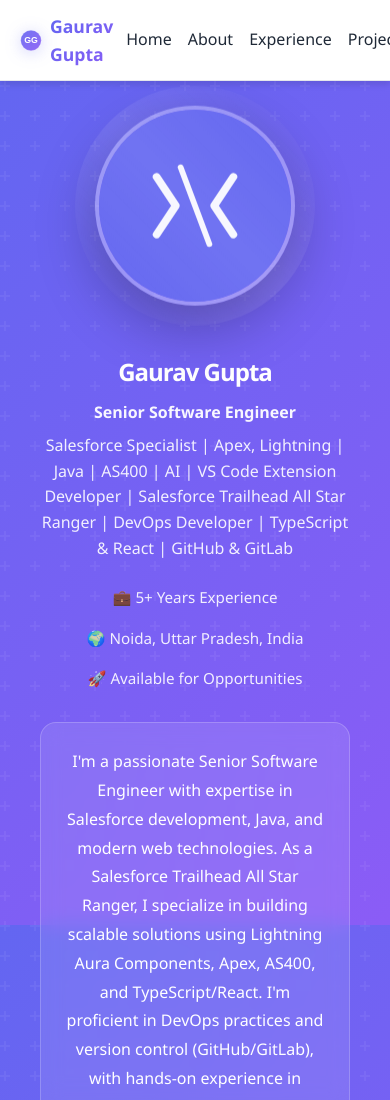
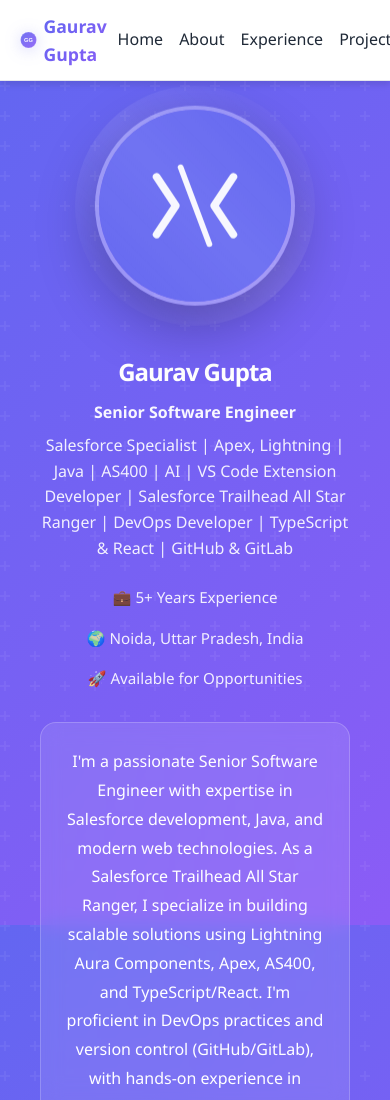
Before and after one commit to gauravgupta0612/gaurav-portfolio, a plain HTML site: page index.html in a window 390 px wide. Shown: the top 1100 px of the page. Drawn offline with Linux system fonts and the light colour scheme.

Commit message:
Reduce logo size and adjust proportions for better navbar appearance

```diff
--- a/css/styles.css
+++ b/css/styles.css
@@ -77,7 +77,7 @@
 .nav-brand {
     display: flex;
     align-items: center;
-    gap: 0.8rem;
+    gap: 0.5rem;
     cursor: pointer;
     transition: all 0.3s ease;
 }
@@ -87,8 +87,8 @@
 }
 
 .logo-svg {
-    width: 45px;
-    height: 45px;
+    width: 32px;
+    height: 32px;
     filter: drop-shadow(0 2px 8px rgba(99, 102, 241, 0.3));
     transition: all 0.3s ease;
 }
@@ -1182,12 +1182,12 @@
     }
 
     .nav-brand {
-        gap: 0.5rem;
+        gap: 0.4rem;
     }
 
     .logo-svg {
-        width: 35px;
-        height: 35px;
+        width: 28px;
+        height: 28px;
     }
 
     .nav-brand h1 {
--- a/index.html
+++ b/index.html
@@ -25,7 +25,7 @@
                     <!-- Border Circle -->
                     <circle cx="30" cy="30" r="28" fill="none" stroke="white" stroke-width="2" opacity="0.3"/>
                     <!-- GG Text -->
-                    <text x="30" y="38" font-size="24" font-weight="bold" fill="white" text-anchor="middle" font-family="Arial, sans-serif">GG</text>
+                    <text x="30" y="37" font-size="20" font-weight="bold" fill="white" text-anchor="middle" font-family="Arial, sans-serif">GG</text>
                 </svg>
                 <h1>Gaurav Gupta</h1>
             </div>
```
